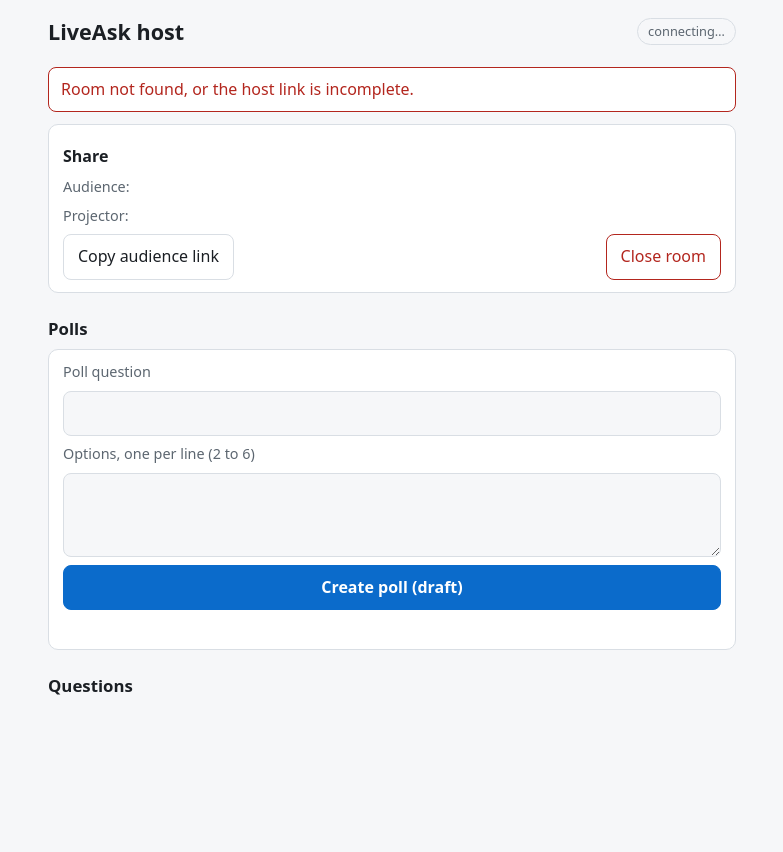
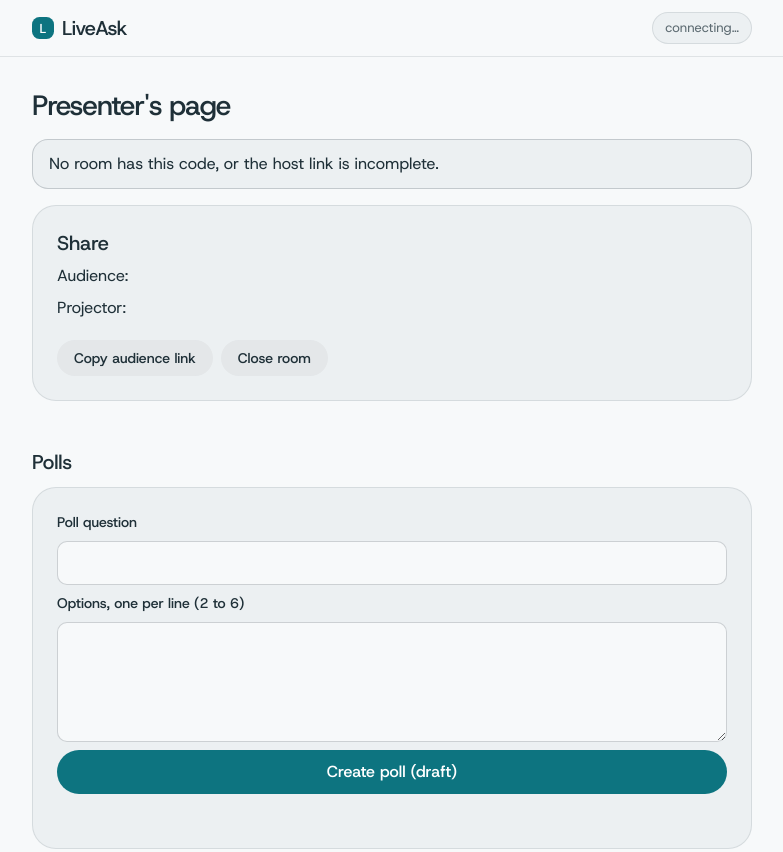
Before and after one commit to vuongnguyen-se/liveask, a plain HTML site: page app/liveask/static/host.html in a window 1280 px wide. Shown: the top 852 px of the page, without its empty margins (248-1031 px from the left). Before the commit the page ends 800 px from the top, so only its background shows below. Drawn offline with Linux system fonts and the light colour scheme.

Commit message:
style(host): restyle the presenter's page with the dealt design
Share card with the kit's secondary buttons, the poll composer and poll controls,
and the moderation actions on each question, with the same ids and button names
the browser checks use.

Task: UI-05

Co-Authored-By: Claude Sonnet 5.5 <noreply@anthropic.com>

```diff
--- a/app/liveask/static/host.html
+++ b/app/liveask/static/host.html
@@ -1,45 +1,59 @@
 <!doctype html>
-<html lang="en">
+<html lang="en" data-type="software" data-radius="round" data-buttons="tonal">
 <head>
 <meta charset="utf-8">
-  <meta name="viewport" content="width=device-width, initial-scale=1">
+<meta name="viewport" content="width=device-width, initial-scale=1, viewport-fit=cover">
 <title>LiveAsk host</title>
-  <link rel="stylesheet" href="/static/styles.css">
+<meta name="theme-color" content="#f7f9fa">
+<meta name="referrer" content="no-referrer">
+<link rel="icon" href="/static/favicon.svg" type="image/svg+xml">
+<link rel="preload" href="/static/fonts/host-grotesk-latin.woff2" as="font" type="font/woff2" crossorigin>
+<link rel="stylesheet" href="/static/fonts/fonts.css">
+<link rel="stylesheet" href="/static/assets/system.css">
+<link rel="stylesheet" href="/static/tokens.css">
+<link rel="stylesheet" href="/static/app.css">
 </head>
-<body data-view="host">
-  <header>
-    <h1 id="title">LiveAsk host</h1>
-    <span id="status" class="pill">connecting…</span>
+<body class="app" data-view="host">
+  <header class="app-bar">
+    <div class="app-wrap app-bar__row">
+      <a class="app-brand" href="/"><span class="mark mark--initial" aria-hidden="true">L</span>LiveAsk</a>
+      <span id="status" class="pill" role="status">connecting…</span>
+    </div>
   </header>
-  <main>
-    <div id="closed" class="banner" hidden>This room is closed.</div>
-    <div id="missing" class="banner" hidden>Room not found, or the host link is incomplete.</div>
-    <div id="notoken" class="banner" hidden>No host token. Open the full host link you got when you created the room.</div>
+  <main class="app-wrap">
+    <h1 id="title" class="app-title">Presenter's page</h1>
+    <div id="closed" class="banner" role="status" hidden>This room is closed. Questions and votes are off.</div>
+    <div id="missing" class="banner" role="alert" hidden>No room has this code, or the host link is incomplete.</div>
+    <div id="notoken" class="banner" role="alert" hidden>This page needs the host link you got when you created the room.</div>
 
-    <section class="card">
-      <p><strong>Share</strong></p>
+    <div class="card share">
+      <h2 class="app-h2" style="margin:0">Share</h2>
       <p class="muted">Audience: <a id="audience-link" target="_blank" rel="noopener"></a></p>
       <p class="muted">Projector: <a id="screen-link" target="_blank" rel="noopener"></a></p>
       <div class="row">
-        <button id="copy-audience" type="button">Copy audience link</button>
-        <button id="close-room" type="button" class="danger right">Close room</button>
+        <button id="copy-audience" class="btn btn--secondary btn--sm" type="button">Copy audience link</button>
+        <button id="close-room" class="btn btn--secondary btn--sm" type="button">Close room</button>
       </div>
-    </section>
+    </div>
 
-    <h2>Polls</h2>
-    <form id="poll-form" class="card">
+    <h2 class="app-h2">Polls</h2>
+    <form id="poll-form" class="card" novalidate>
+      <div class="field">
         <label for="poll-question">Poll question</label>
         <input id="poll-question" maxlength="200" required>
+      </div>
+      <div class="field">
         <label for="poll-options">Options, one per line (2 to 6)</label>
         <textarea id="poll-options" required></textarea>
-      <button class="primary" type="submit">Create poll (draft)</button>
+      </div>
+      <button class="btn btn--primary" type="submit">Create poll (draft)</button>
       <p id="poll-error" class="error" role="alert"></p>
     </form>
-    <section id="polls"></section>
+    <div id="polls" aria-label="Polls"></div>
 
-    <h2>Questions</h2>
+    <h2 class="app-h2">Questions</h2>
     <ul id="questions" class="list"></ul>
-    <p id="empty" class="muted" hidden>No questions yet.</p>
+    <p id="empty" class="muted" hidden>No questions yet. They appear here as phones send them.</p>
   </main>
   <script src="/static/app.js"></script>
 </body>
```
Lines whose indentation alone changed are shown as unchanged.
